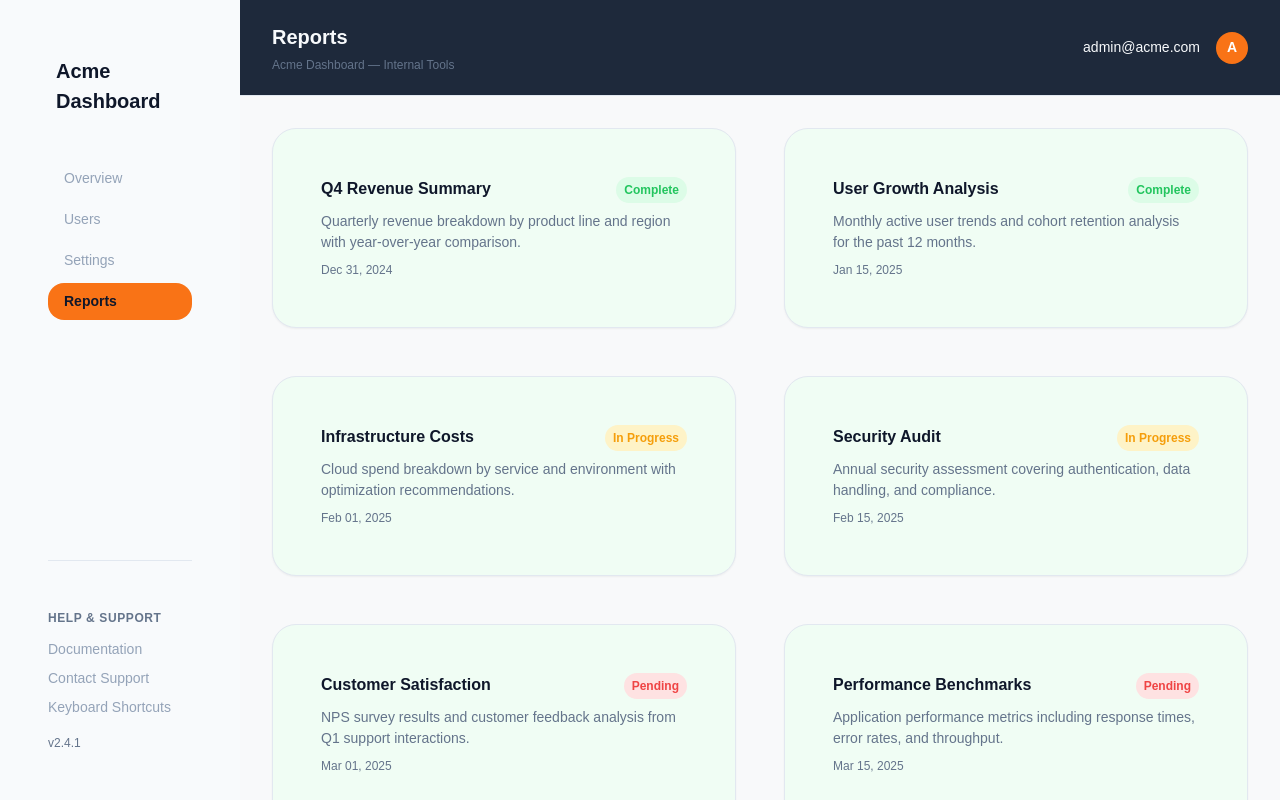
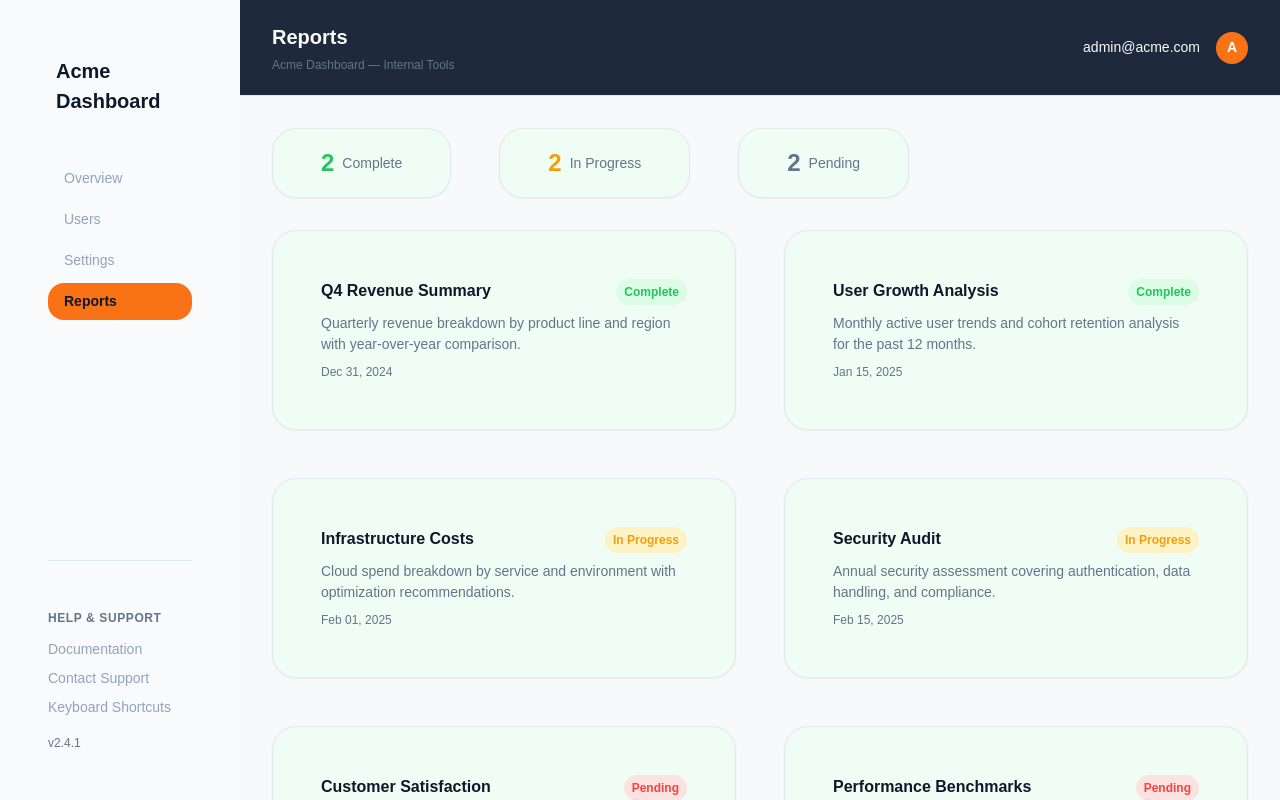
Before and after one commit to dmcphillips13/triaige-sample-app, a Next.js app: page /reports in a window 1280 px wide. Shown: the top 800 px of the page. Built offline with nearby package versions, Linux system fonts and the light colour scheme.

Commit message:
Add report summary stats to reports page

```diff
--- a/src/app/reports/page.tsx
+++ b/src/app/reports/page.tsx
@@ -41,10 +41,59 @@ const reports = [
 ];
 
 export default function ReportsPage() {
+  const complete = reports.filter((r) => r.status === "Complete").length;
+  const inProgress = reports.filter((r) => r.status === "In Progress").length;
+  const pending = reports.filter((r) => r.status === "Pending").length;
+
   return (
     <>
       <Header title="Reports" />
       <div style={{ padding: "var(--spacing-xl)" }}>
+        <div
+          style={{
+            display: "flex",
+            gap: "var(--spacing-lg)",
+            marginBottom: "var(--spacing-xl)",
+          }}
+        >
+          {[
+            { label: "Complete", count: complete, color: "var(--color-success)" },
+            { label: "In Progress", count: inProgress, color: "var(--color-warning)" },
+            { label: "Pending", count: pending, color: "var(--color-text-secondary)" },
+          ].map((stat) => (
+            <div
+              key={stat.label}
+              style={{
+                backgroundColor: "var(--color-bg-card)",
+                border: "1px solid var(--color-border)",
+                borderRadius: "var(--radius-lg)",
+                padding: "var(--spacing-md) var(--spacing-lg)",
+                display: "flex",
+                alignItems: "center",
+                gap: "var(--spacing-sm)",
+                boxShadow: "var(--shadow-sm)",
+              }}
+            >
+              <span
+                style={{
+                  fontSize: "var(--font-size-2xl)",
+                  fontWeight: 700,
+                  color: stat.color,
+                }}
+              >
+                {stat.count}
+              </span>
+              <span
+                style={{
+                  fontSize: "var(--font-size-sm)",
+                  color: "var(--color-text-secondary)",
+                }}
+              >
+                {stat.label}
+              </span>
+            </div>
+          ))}
+        </div>
         <div
           style={{
             display: "grid",
--- a/src/components/data-table.tsx
+++ b/src/components/data-table.tsx
@@ -50,7 +50,7 @@ export default function DataTable({ rows }: { rows: Row[] }) {
             ))}
           </tr>
         </thead>
-        <tbody>
+        <tbody style={{ maxHeight: "120px", overflow: "hidden", display: "block" }}>
           {rows.map((row) => (
             <tr
               key={row.id}
```
